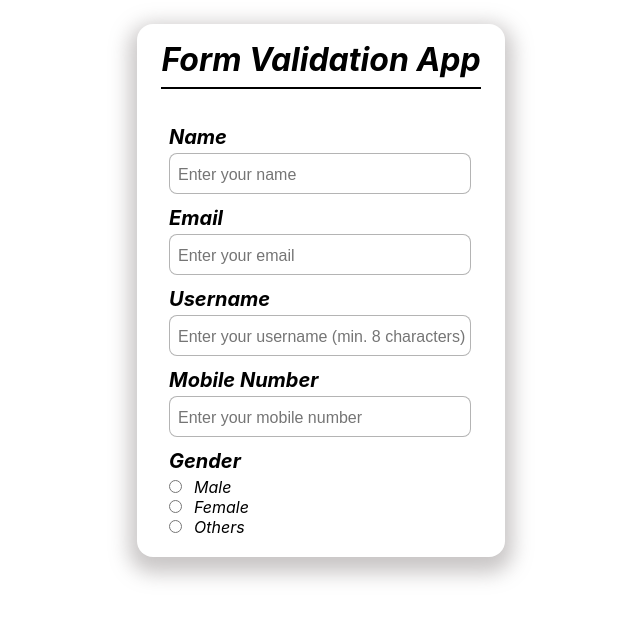
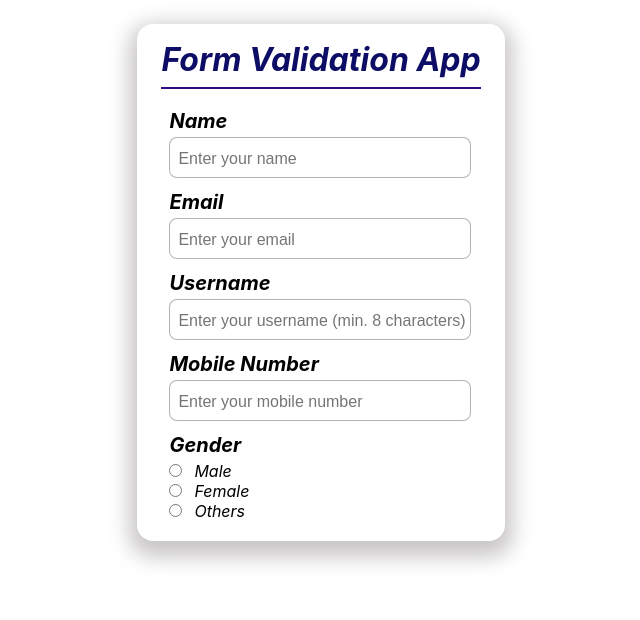
Before and after one commit to munnatft/react-form-validation, a React (Create React App) app: page / in a window 1280 px wide. Shown: the top 620 px of the page, without its empty margins (319-959 px from the left). Built offline with nearby package versions, Linux system fonts and the light colour scheme.

Commit message:
changed css

```diff
--- a/src/App.module.css
+++ b/src/App.module.css
@@ -4,6 +4,7 @@
     justify-content: center;
     align-items: center;
     margin-top: 1.5rem;
+
 }
 
 .wrapper {
@@ -15,7 +16,7 @@
 }
 
 .form {
-    padding: 1rem 0.5rem 1rem 0.5rem;
+    padding: 0rem 0.5rem 1rem 0.5rem;
     height: 400px;
     overflow-y: auto;
     overflow-x: hidden;
@@ -25,6 +26,7 @@
     display: flex;
     flex-direction: column;
     margin-bottom: 0.75rem;
+
 }
 
 .form-control label {
@@ -68,7 +70,7 @@
     border: 1px solid #80808096;
     border-radius: 0.5rem;
     padding: 0.5rem 0.25rem 0.5rem 0.5rem;
-    width: 19rem;
+    width: 18.875rem;
     font-size: 1.25rem;
 }
 
@@ -91,7 +93,8 @@ input::placeholder {
     border: none;
     padding: 0.5rem;
     font-size: 1.5rem;
-    background-color: #3F8755;
+    /* background-color: #3F8755; */
+    background-color: #350b7c;
     color: white;
     cursor: pointer;
     font-style: italic;
@@ -136,5 +139,5 @@ input::placeholder {
 
 .hobbies {
     margin-bottom: 0.75rem;
-    width: 19rem;
+    width: 18.875rem;
 }
--- a/src/components/form/Form.js
+++ b/src/components/form/Form.js
@@ -87,6 +87,7 @@ const Form = () => {
         setSkillsState([])
     }
 
+
     const nameClasses = `${styles['form-control']} ${inputsError.nameError ? styles['invalid'] : ''}`;
     const emailClasses = `${styles['form-control']} ${inputsError.emailError ? styles['invalid'] : ''}`;
     const usernameClasses = `${styles['form-control']} ${inputsError.usernameError ? styles['invalid'] : ''}`;
--- a/src/components/form/select/Hobbies.js
+++ b/src/components/form/select/Hobbies.js
@@ -16,18 +16,6 @@ const options=[
 const Hobbies = ({error , handleChange}) => {
 
     const hobbiesClassName = `${styles['hobbies']} ${error ? styles['invalid'] : ''}`;
-    const customStyles = {
-        // option: (provided, state) => ({
-        //   ...provided,
-        // //   borderBottom: '1px dotted pink',
-        // //   color: state.isSelected ? 'red' : 'blue',
-        // //   padding: 20,
-        // }),
-        // control: () => ({
-        //   // none of react-select's styles are passed to <Control />
-        //   width: '19rem',
-        // }),
-      }
 
       const customTheme = (theme) => (
           {
--- a/src/index.css
+++ b/src/index.css
@@ -4,7 +4,7 @@ body {
     'Ubuntu', 'Cantarell', 'Fira Sans', 'Droid Sans', 'Helvetica Neue',
     sans-serif;
   -webkit-font-smoothing: antialiased;
-  -moz-osx-font-smoothing: grayscale;;
+  -moz-osx-font-smoothing: grayscale;
 }
 
 code {
@@ -19,7 +19,8 @@ h1 {
   text-align: center;
   font-style: italic;
   padding-bottom: 0.5rem;
-  border-bottom: 2px solid;
+  color: #0e0d66;
+  border-bottom: 2px solid #350b7c;
 }
 
 p {
@@ -28,3 +29,7 @@ p {
     font-style: italic;
     padding-bottom: 0.25rem;
 }
+
+::-webkit-scrollbar {
+  width: 0;
+}
```
